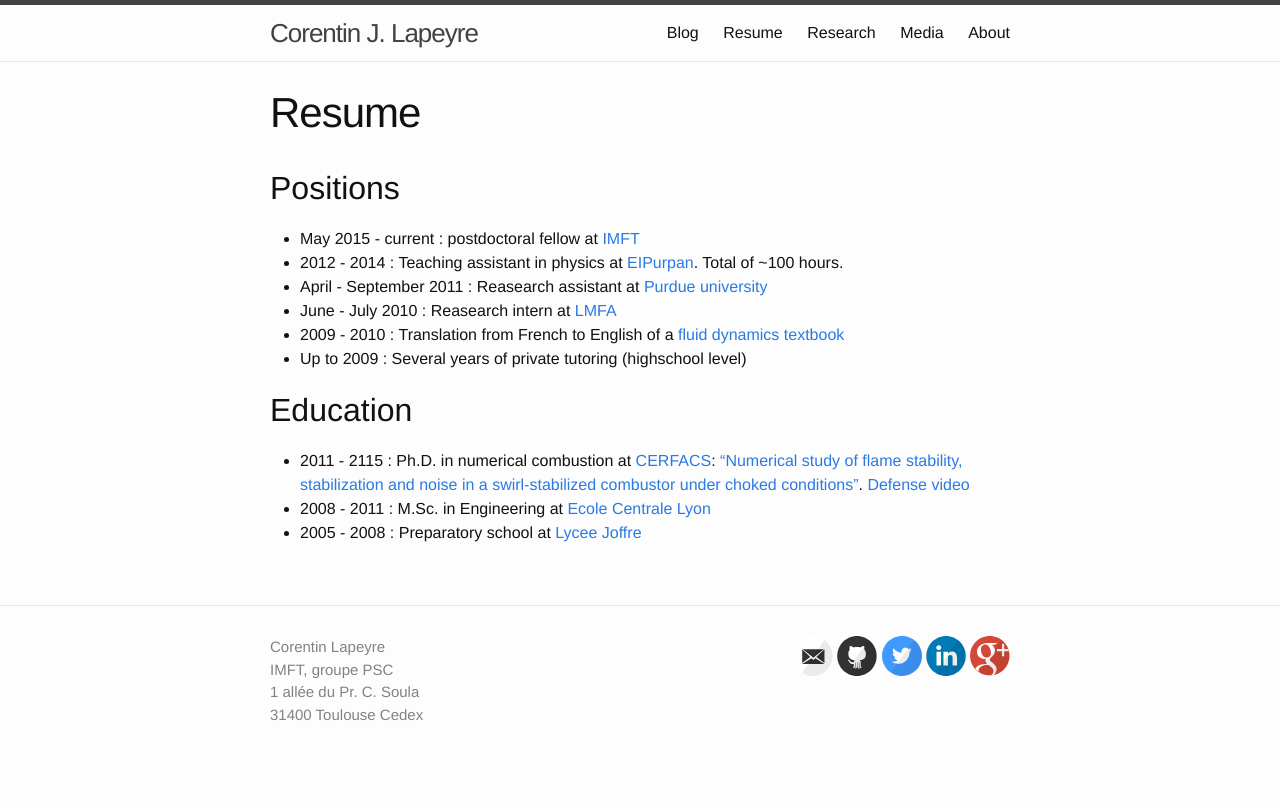
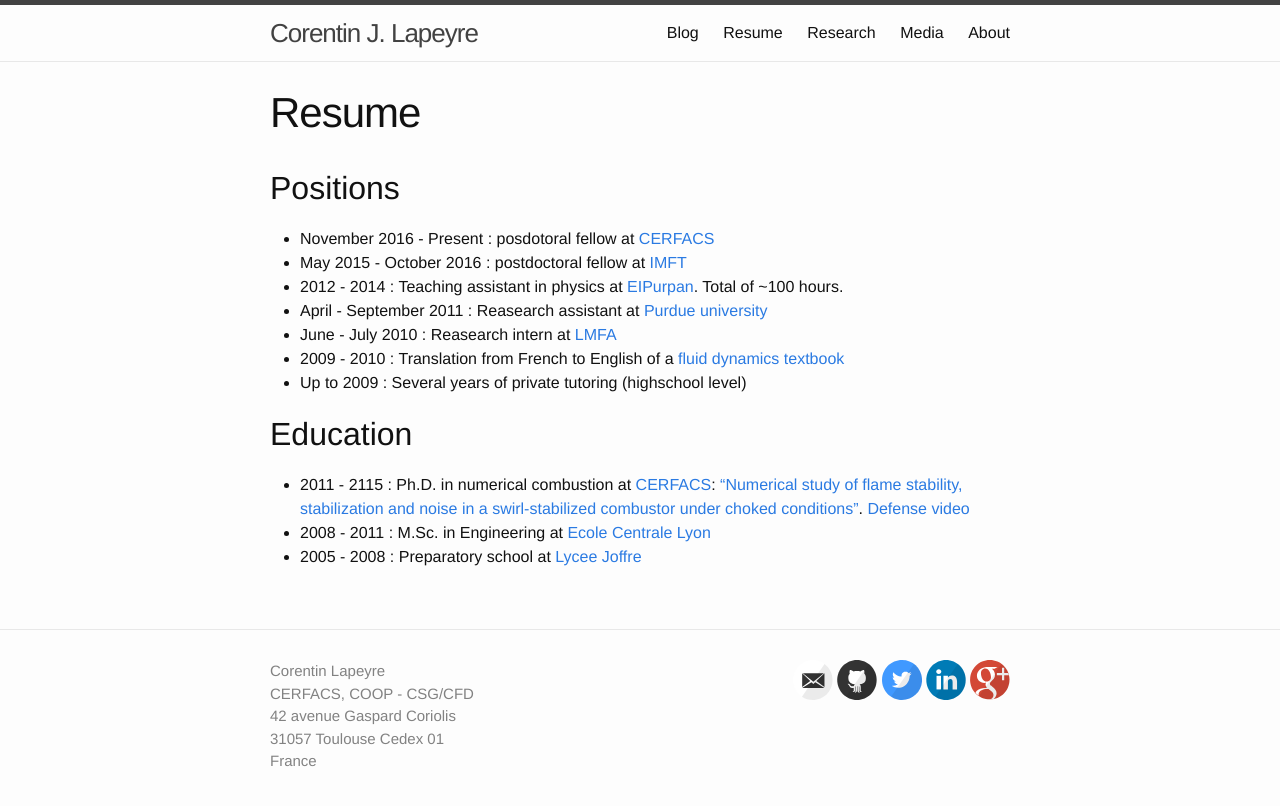
Before and after one commit to clapeyre/clapeyre.github.io, a Jekyll site: the page built from resume/index.md, in a window 1280 px wide. Shown: the top 806 px of the page. Built offline with Jekyll 4.4.1, drawn with Linux system fonts in a browser that asks for light colours.

Commit message:
Updated IMFT to CERFACS

```diff
--- a/_includes/footer.html
+++ b/_includes/footer.html
@@ -10,9 +10,10 @@
           <!--li>{{ site.title }}</li-->
           <p>
             Corentin Lapeyre<br>
-            IMFT, groupe PSC<br>
-            1 allée du Pr. C. Soula<br>
-            31400 Toulouse Cedex
+            CERFACS, COOP - CSG/CFD<br>
+            42 avenue Gaspard Coriolis<br>
+            31057 Toulouse Cedex 01<br>
+            France
           </p>
         </ul>
       </div>
--- a/resume/index.md
+++ b/resume/index.md
@@ -4,7 +4,8 @@ title: Resume
 ---
 
 ## Positions
-- May 2015 - current : postdoctoral fellow at [IMFT](https://www.imft.fr/Particules-Sprays-et-Combustion)
+- November 2016 - Present : posdotoral fellow at [CERFACS](http://cerfacs.fr/computational-fluid-dynamics/)
+- May 2015 - October 2016 : postdoctoral fellow at [IMFT](https://www.imft.fr/Particules-Sprays-et-Combustion)
 - 2012 - 2014 : Teaching assistant in physics at [EIPurpan](http://www.purpan.fr/).
   Total of ~100 hours.
 - April - September 2011 : Reasearch assistant at [Purdue university](https://engineering.purdue.edu/AAE)
```
